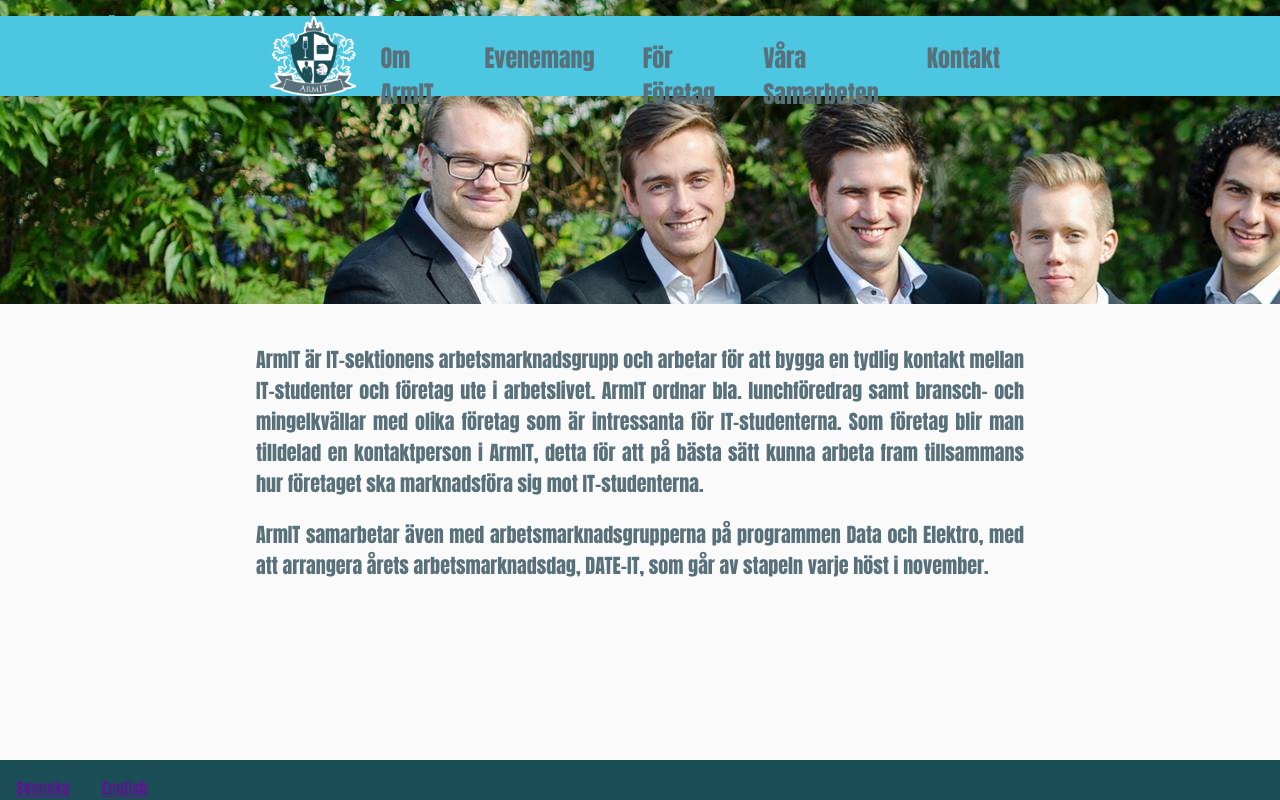
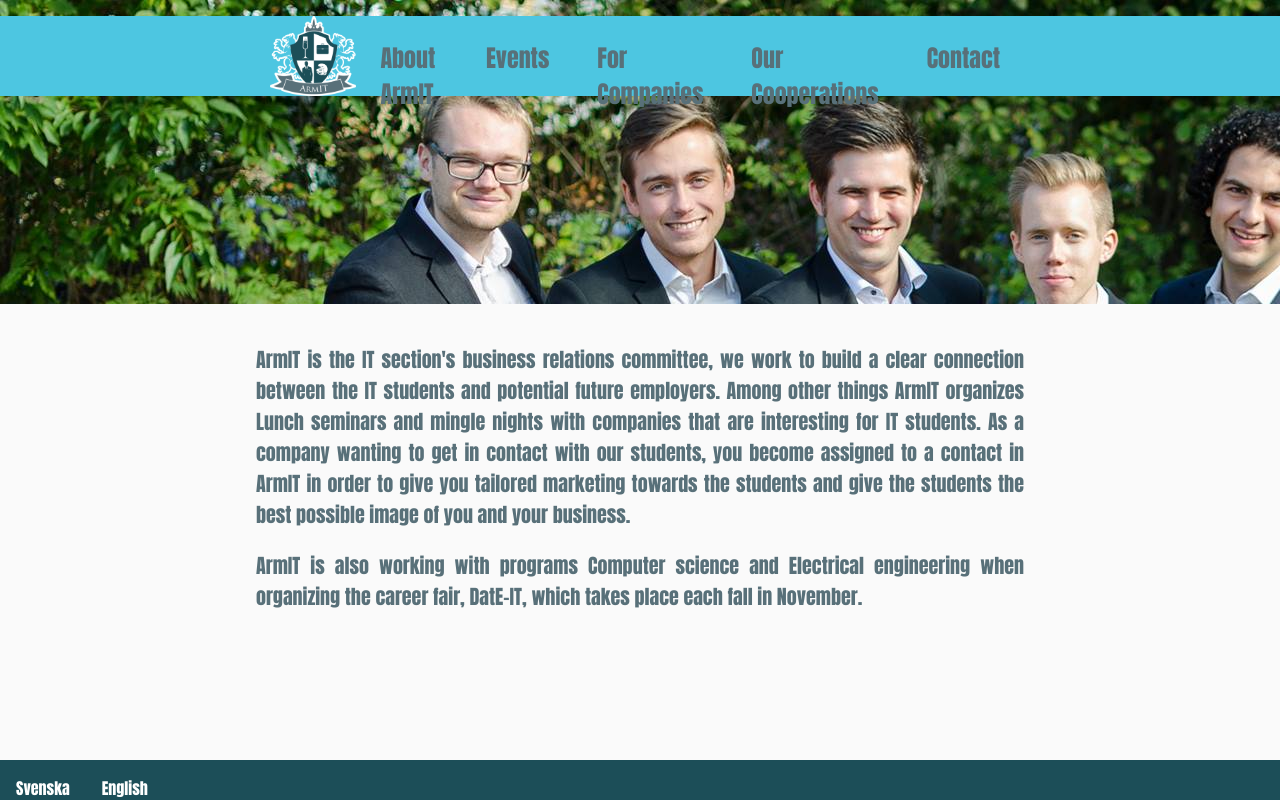
Before and after one commit to HampusDahlin/web, a plain HTML site: page armit/EN/home.html in a window 1280 px wide. Drawn offline with nearby package versions, Linux system fonts and the light colour scheme.

Commit message:
Added support for changing language.

```diff
--- a/armit/CSS/main.css
+++ b/armit/CSS/main.css
@@ -108,3 +108,8 @@ body {
 	padding-top: 1em;
 	padding-bottom: 1em;
 }
+
+.languageOption a:link, .languageOption a:visited, .languageOption a:hover {
+	text-decoration:none;
+	color: #FFFFFF;
+}
--- a/armit/EN/home.html
+++ b/armit/EN/home.html
@@ -9,23 +9,12 @@
 		<!--<script src="../JS/main.js" />!-->
 		<script type="text/javascript" src="http://ajax.googleapis.com/ajax/libs/jquery/1/jquery.js"></script>
 		<script>
-			/*$(document).ready(function(){
+			function changeLang(toLang){
+				var fromLang = (toLang == "SV") ? "EN" : "SV";
 				var current = document.URL;
-				current = (current.substr(0, current.indexOf("EN")) + "SE" + current.substr(current.indexOf("EN") + 2));
-				alert(current);
- 			});*/
-
-			var svLink = document.getElementById('svOp');
-			var enLink = document.getElementById('enOp');
-			sv.onclick = changeLang('sv');
-			en.onclick = changeLang('en');
-
-			function changeLang(toLang){
-				alert(toLang);
+				current = (current.substr(0, current.indexOf(fromLang)) + toLang + current.substr(current.indexOf(fromLang) + 2));
+				location.href = current;
 			}
- 			/*$("a.languageOption").click(function(){
-			   alert("yes link clicked");
-			});*/
 		</script>
 	</head>
 	<body>
@@ -33,7 +22,7 @@
 			<div id="header">
 				<div id="navMenu">
 					<div id="leftNav">
-						<a href="">
+						<a href="home.html">
 							<div class="imgContainer">
 								<img src="../public/logo.png">
 							</div>
@@ -42,46 +31,46 @@
 					<div id="rightNav">
 						<a href="" class="navLink">
 							<div class="navItem">
-								Om ArmIT
+								About ArmIT
 							</div>
 						</a>
 						<a href="" class="navLink">
 							<div class="navItem">
-								Evenemang
+								Events
 							</div>
 						</a>
 						<a href="" class="navLink">
 							<div class="navItem">
-								För Företag
+								For Companies
 							</div>
 						</a>
 						<a href="" class="navLink">
 							<div class="navItem">
-								Våra Samarbeten
+								Our Cooperations
 							</div>
 						</a>
 						<a href="" class="navLink">
 							<div class="navItem">
-								Kontakt
+								Contact
 							</div>
 						</a>
 					</div>
 				</div>
 			</div>
 			<div id="text">
-				ArmIT är IT-sektionens arbetsmarknadsgrupp och arbetar för att bygga en tydlig kontakt mellan IT-studenter och företag ute i arbetslivet. ArmIT ordnar bla. lunchföredrag samt bransch- och mingelkvällar med olika företag som är intressanta för IT-studenterna. Som företag blir man tilldelad en kontaktperson i ArmIT, detta för att på bästa sätt kunna arbeta fram tillsammans hur företaget ska marknadsföra sig mot IT-studenterna.<p />ArmIT samarbetar även med arbetsmarknadsgrupperna på programmen Data och Elektro, med att arrangera årets arbetsmarknadsdag, DATE-IT, som går av stapeln varje höst i november.
+				ArmIT is the IT section's business relations committee, we work to build a clear connection between the IT students and potential future employers. Among other things ArmIT organizes Lunch seminars and mingle nights with companies that are interesting for IT students. As a company wanting to get in contact with our students, you become assigned to a contact in ArmIT in order to give you tailored marketing towards the students and give the students the best possible image of you and your business. <P /> ArmIT is also working with programs Computer science and Electrical engineering when organizing the career fair, DatE-IT, which takes place each fall in November.
 			</div>
 		</div>
 		<div id="footer">
 			<div class="footerItem">
 				<div id="languageSelect">
 					<div class="languageOption">
-						<a href="" id="svOp">
+						<a href="" id="svOp" onclick="changeLang('SV');return false;">
 							Svenska
 						</a>
 					</div>
 					<div class="languageOption">
-						<a href="" id="enOp">
+						<a href="" id="enOp" onclick="changeLang('EN');return false;">
 							English
 						</a>
 					</div>
```
Also changed, not shown: armit/SV/home.html (+17 -5 lines).
